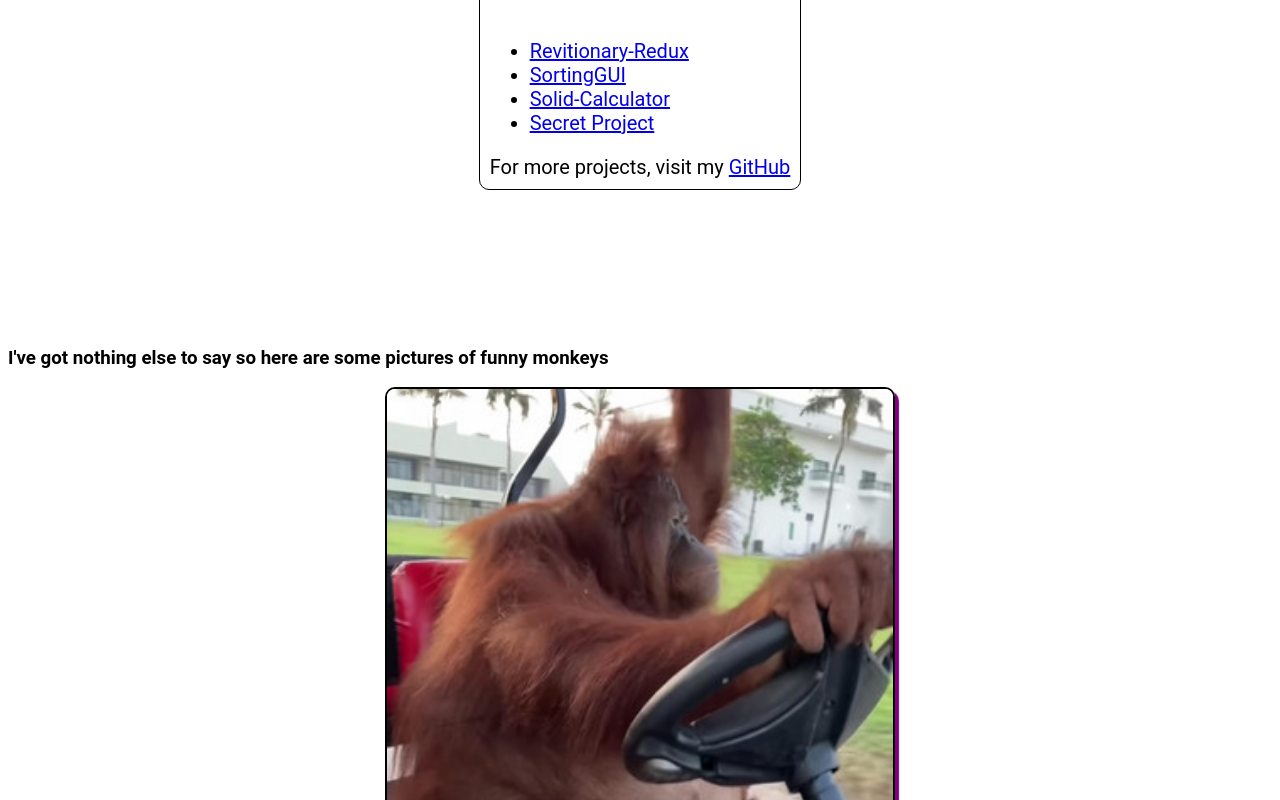
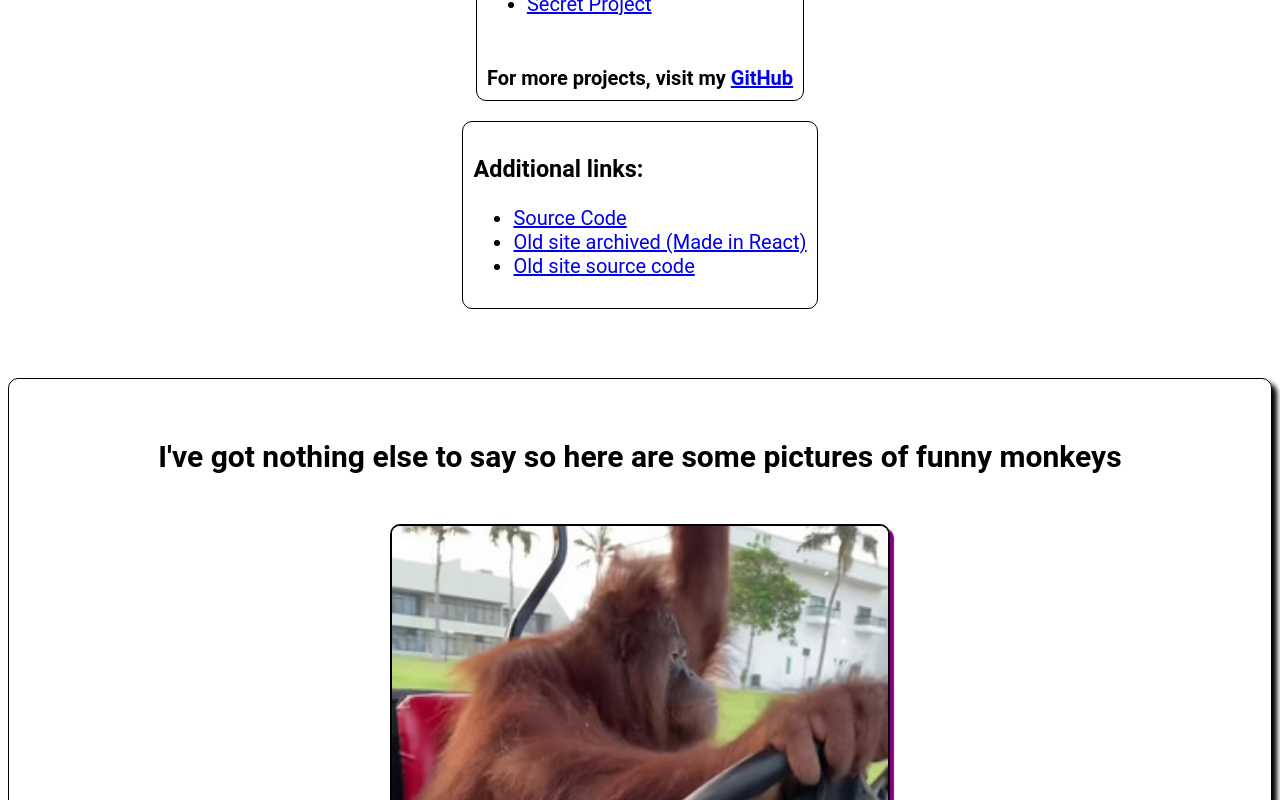
Before and after one commit to TheDokT0r/my-website-redux, a plain HTML site: page index.html in a window 1280 px wide. Shown: the part 480-1280 px from the top of the page. Drawn offline with Linux system fonts and the light colour scheme.

Commit message:
minor style improvments

```diff
--- a/index.html
+++ b/index.html
@@ -13,6 +13,7 @@
     <!-- <div>
         <button id="dark_mode_btn">Switch to dark</button>
     </div> -->
+
 
     <div class="container">
         <div>
@@ -51,9 +52,34 @@
             </footer>
         </div>
 
+        <div class="additional_links">
+            <h3>Additional links:</h3>
+            <ul>
+                <li>
+                    <a href="https://github.com/TheDokT0r/my-website-redux">
+                        Source Code
+                    </a>
+                </li>
+
+                <li>
+                    <a href="https://thedokt0r.github.io/my-website/">
+                        Old site archived (Made in React)
+                    </a>
+                </li>
+
+                <li>
+                    <a href="https://github.com/TheDokT0r/my-website">
+                        Old site source code
+                    </a>
+                </li>
+            </ul>
+        </div>
     </div>
-    <div>
-        <h3>
+
+
+
+    <div class="monkes_mega_contaienr">
+        <h3 class="monkes_title">
             I've got nothing else to say
             so here are some pictures of funny monkeys
         </h3>
@@ -65,6 +91,8 @@
             <img class="monke" src="./assets/monkes/monke4.jpg" />
         </div>
     </div>
+
+    <footer>I don't really have anything else to add here lol</footer>
 </body>
 
 
--- a/index.js
+++ b/index.js
@@ -1,7 +1,7 @@
 const title = document.getElementById("title");
 const subtitle = document.getElementById("subtitle");
-const darkModeBtn = document.getElementById("dark_mode_btn");
-let darkMode = localStorage.getItem("darkMode");
+// const darkModeBtn = document.getElementById("dark_mode_btn");
+// let darkMode = localStorage.getItem("darkMode");
 
 const changeTitle = () => {
     title.textContent = "Don't you have anything better to do?";
@@ -13,13 +13,13 @@ title.addEventListener("click", changeTitle);
 subtitle.addEventListener("click", changeTitle);
 
 // Dark Mode
-darkModeBtn.addEventListener("load", function () {
-    if (localStorage.getItem("darkMode") === "true") {
-        darkModeBtn.textContent = "Switch Dark Mode";
-        darkMode = true;
-        return;
-    }
+// darkModeBtn.addEventListener("load", function () {
+//     if (localStorage.getItem("darkMode") === "true") {
+//         darkModeBtn.textContent = "Switch Dark Mode";
+//         darkMode = true;
+//         return;
+//     }
 
-    darkModeBtn.textContent = "Switch Light Mode";
-    darkMode = false;
-});
+//     darkModeBtn.textContent = "Switch Light Mode";
+//     darkMode = false;
+// });
--- a/styles.css
+++ b/styles.css
@@ -92,6 +92,14 @@ h2:hover {
     font: 20px "Roboto", sans-serif; */
 }
 
+.monkes_mega_contaienr {
+    margin-top: 50px;
+    border: 1px solid black;
+    border-radius: 10px;
+    padding: 10px;
+    box-shadow: 5px 5px 5px black;
+}
+
 .monke {
     /* Make image smaller */
     width: 40%;
@@ -115,3 +123,20 @@ h2:hover {
 .monke:active {
     transform: scale(1.05);
 }
+
+footer {
+    margin-top: 50px;
+    font-size: 20px;
+    font-weight: bold;
+    text-align: center;
+}
+
+.additional_links {
+    margin-top: 50px;
+    border: 1px solid black;
+    border-radius: 10px;
+    padding: 10px;
+    margin: 10px;
+    text-align: left;
+    font: 20px "Roboto", sans-serif;
+}
```
